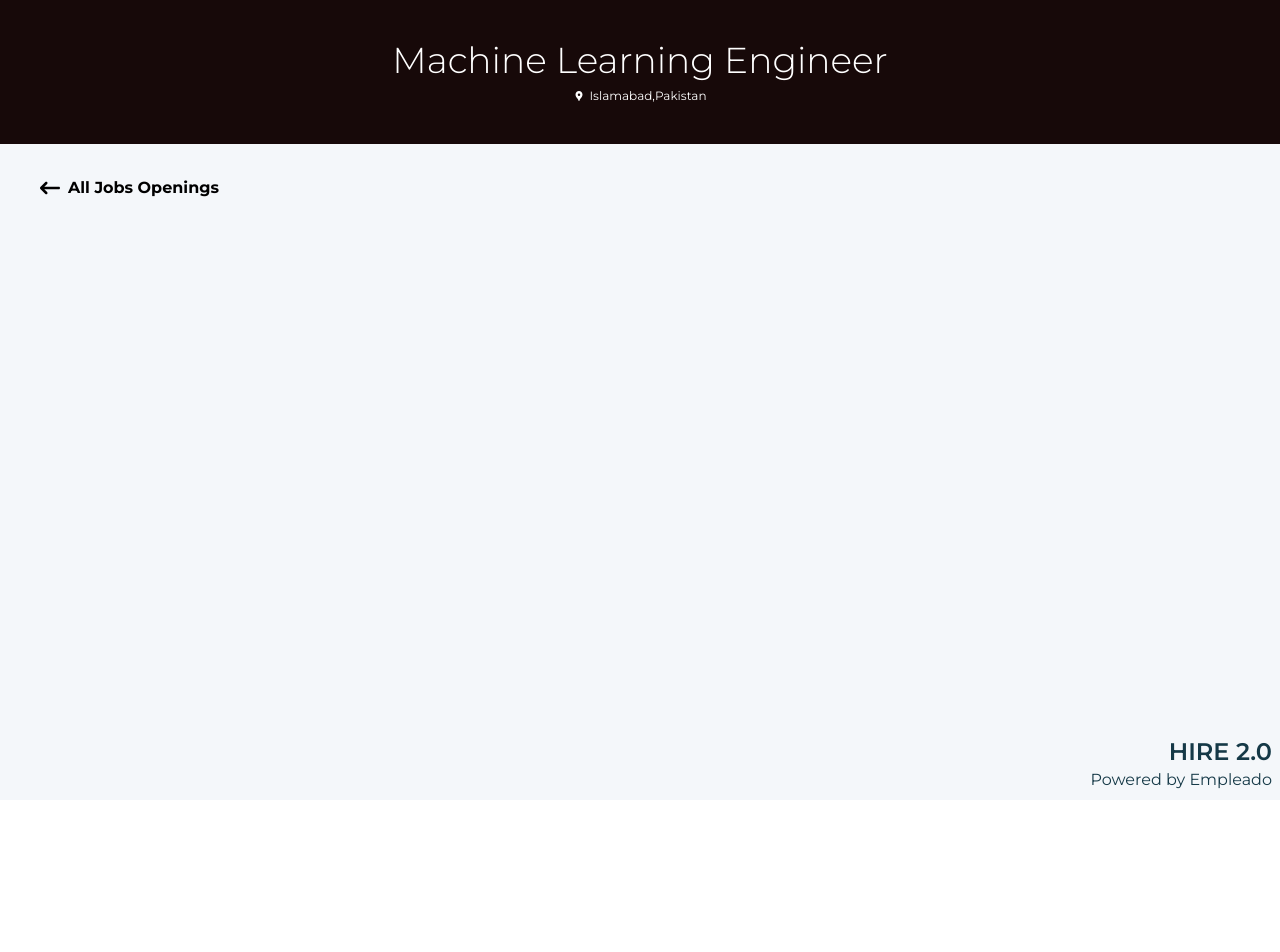
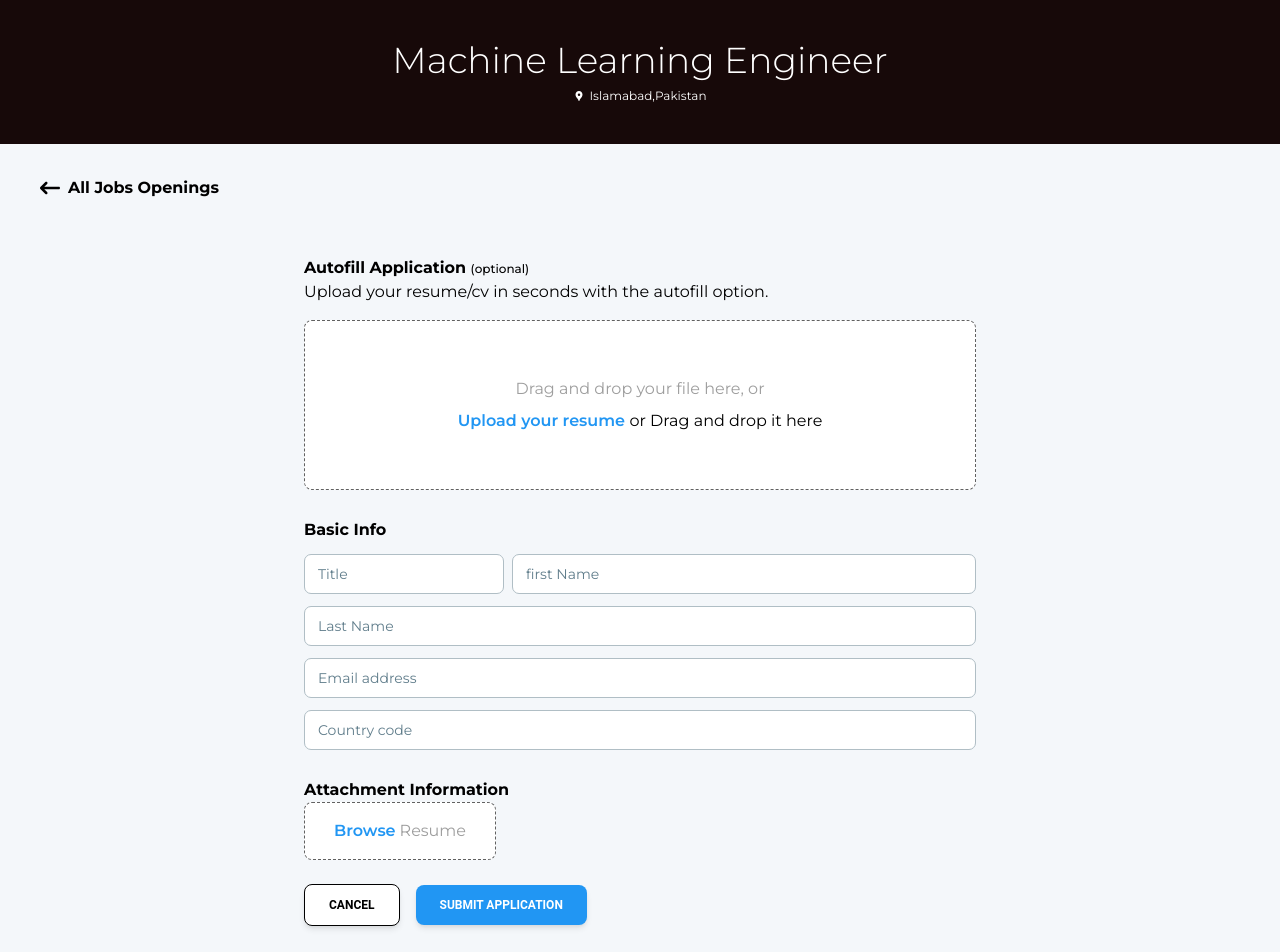
Before and after one commit to Hamid-Iqball/Hire2.0, a React (Vite) app: page /updateProfile in a window 1280 px wide. Shown: the top 952 px of the page. Before the commit the page ends 800 px from the top, so only its background shows below. Built offline with nearby package versions, Linux system fonts and the light colour scheme.

Commit message:
application file with uploading resume

```diff
--- a/src/Pages/PersonalInformation.jsx
+++ b/src/Pages/PersonalInformation.jsx
@@ -1,31 +1,137 @@
-
-import {motion} from "framer-motion"
+import { Button, Input } from "@material-tailwind/react";
+import { useState } from "react";
 
 
 function PersonalInformation() {
+  const [files, setFiles] = useState([]);
 
+  // Handle file drop
+  const handleDrop = (e) => {
+    e.preventDefault();
+    e.stopPropagation();
+
+    const uploadedFiles = Array.from(e.dataTransfer.files);
+    setFiles((prevFiles) => [...prevFiles, ...uploadedFiles]);
+  };
+
+  // Handle file selection via input
+  const handleFileChange = (e) => {
+    const uploadedFiles = Array.from(e.target.files);
+    setFiles((prevFiles) => [...prevFiles, ...uploadedFiles]);
+  };
 
   return (
-    <section className="grid grid-cols-1 md:grid-cols-2 gap-4 mt-8 ">
+    <section className="min-w-[60%] flex flex-col justify-start my-4 items-start p-6">
+      <h1 className="font-bold">
+        Autofill Application <span className="text-xs font-[500]">(optional)</span>
+      </h1>
+      <p>Upload your resume/cv in seconds with the autofill option.</p>
 
-    {/* Form */}
-      <motion.form
-      initial={{x:-100, opacity:0}}
-      animate={{x:0,opacity:100}}
-      transition={{
-        duration:0.7,
-        ease:"easeInOut"
+      <form className="w-full flex flex-col gap-4">
 
-      }}
-      className="grid gird-cols-1 sm:grid-cols-2 gap-x-8 md:grid-cols-1 md:gap-y-2 lg:grid-cols-2 lg:gap-y-2 gap-y-2 order-2 md:order-1">
+        <div
+          onDrop={handleDrop}
+          onDragOver={(e) => e.preventDefault()}
+          onDragLeave={(e) => e.preventDefault()}
+          className="mt-4 min-w-full  p-6 py-14 border border-dashed border-gray-700 rounded-lg bg-white text-center text-gray-500"
+        >
+          <p className="mb-2">Drag and drop your file here, or</p>
+          <label
+            htmlFor="file-upload"
+            className="inline-block  text-blue-500 rounded cursor-pointer font-semibold "
+          >
+           Upload your resume <span className="text-black font-normal">or Drag and drop it here</span>
+          </label>
+          <input
+            id="file-upload"
+            type="file"
+            onChange={handleFileChange}
+            className="hidden"
+          />
+        </div>
 
-      </motion.form>
+        {/* Display Uploaded Files */}
+        {files.length > 0 && (
+          <div className="mt-4 w-full  bg-white p-4 shadow rounded-lg">
+            <h2 className="text-lg font-semibold mb-2">Uploaded Files</h2>
+            <ul className="space-y-2">
+              {files.map((file, index) => (
+                <li key={index} className="text-gray-600">
+                  {file.name}
+                </li>
+              ))}
+            </ul>
+          </div>
+        )}
+
+        <div className="flex flex-col gap-3 mt-3">
+
+        <h1 className="font-bold">Basic Info</h1>
+        <div className="grid grid-cols-[0.2fr,1fr] gap-2">
+
+        <Input label="Title" color="blue" className="bg-white"/>
+        <Input label="first Name" color='blue' className="bg-white"/>
+        </div>
+        <Input label="Last Name" color="blue" className="bg-white"/>
+        <Input label="Email address" color="blue" className="bg-white"/>
+        <div className="grid grid-cols-[0.2fr, 1fr]">
+        <Input label="Country code" color="blue" className="bg-white"/>
+        </div>
+        </div>
 
 
 
+        <div className="mt-3">
+        <h1 className="font-bold">Attachment Information</h1>
+    <div className="w-48 p-4 border border-dashed border-gray-700 rounded-lg bg-white flex justify-center items-center text-gray-500">
+      <label
+        htmlFor="file-upload"
+        className="cursor-pointer"
+      >
+        <span className="text-blue-500 mr-1 font-semibold">
+          Browse
+          </span>
+           Resume
+      </label>
+      <input
+        id="file-upload"
+        type="file"
+        className="hidden"
+        onChange={(e) => {
+          const uploadedFile = e.target.files[0]; // Get the single selected file
+          if (uploadedFile) {
+            setFiles([uploadedFile]); // Replace the existing file with the new one
+          }
+        }}
+      />
+    </div>
+  {/* Display Uploaded File Name */}
+      {files.length > 0 && (
+        <div className="mt-4 w-full bg-white p-4 shadow rounded-lg">
+          <h2 className="text-lg font-semibold mb-2">Uploaded File</h2>
+          <ul className="space-y-2">
+            <li className="text-gray-600">{files[0].name}</li>
+          </ul>
+          <button
+            onClick={() => setFiles([])} // Clear the file
+            className="text-red-500 hover:underline mt-2"
+          >
+            Remove File
+          </button>
+        </div>
+      )}
+    </div>
 
 
-
+        <div className="mt-2 flex justify-start items-center flex-wrap gap-2">
+          <Button className="mr-2 bg-white text-black border-black border ">
+            Cancel
+          </Button>
+          <Button className="bg-blue-500 text-white" >
+            Submit Application
+            </Button>
+        </div>
+      </form>
     </section>
   );
 }
--- a/src/Pages/UpdateProfile.jsx
+++ b/src/Pages/UpdateProfile.jsx
@@ -14,9 +14,7 @@ const navigate = useNavigate()
     <div>
     <h1 className="text-3xl sm:text-4xl text-center font-[300] mb-2">Machine Learning Engineer</h1>
     <div className="flex gap-1 justify-center items-center text-xs">
-        <MdLocationPin/> <p>
-             Islamabad,Pakistan
-            </p>
+        <MdLocationPin/> <p> Islamabad,Pakistan </p>
     </div>
     </div>
     </header>
@@ -24,7 +22,7 @@ const navigate = useNavigate()
 
     <span className="flex justify-start items-center gap-2  my-4 w-48 cursor-pointer hover:text-blue-400 transition-colors duration-300 ease-in-out" onClick={()=>navigate("/")}> <FaArrowLeftLong size='20'/> <h1 className='font-bold'>All Jobs Openings</h1></span>
 
-      <div>
+      <div className="flex justify-center items-center">
         <Outlet />
       </div>
     </section>
```
